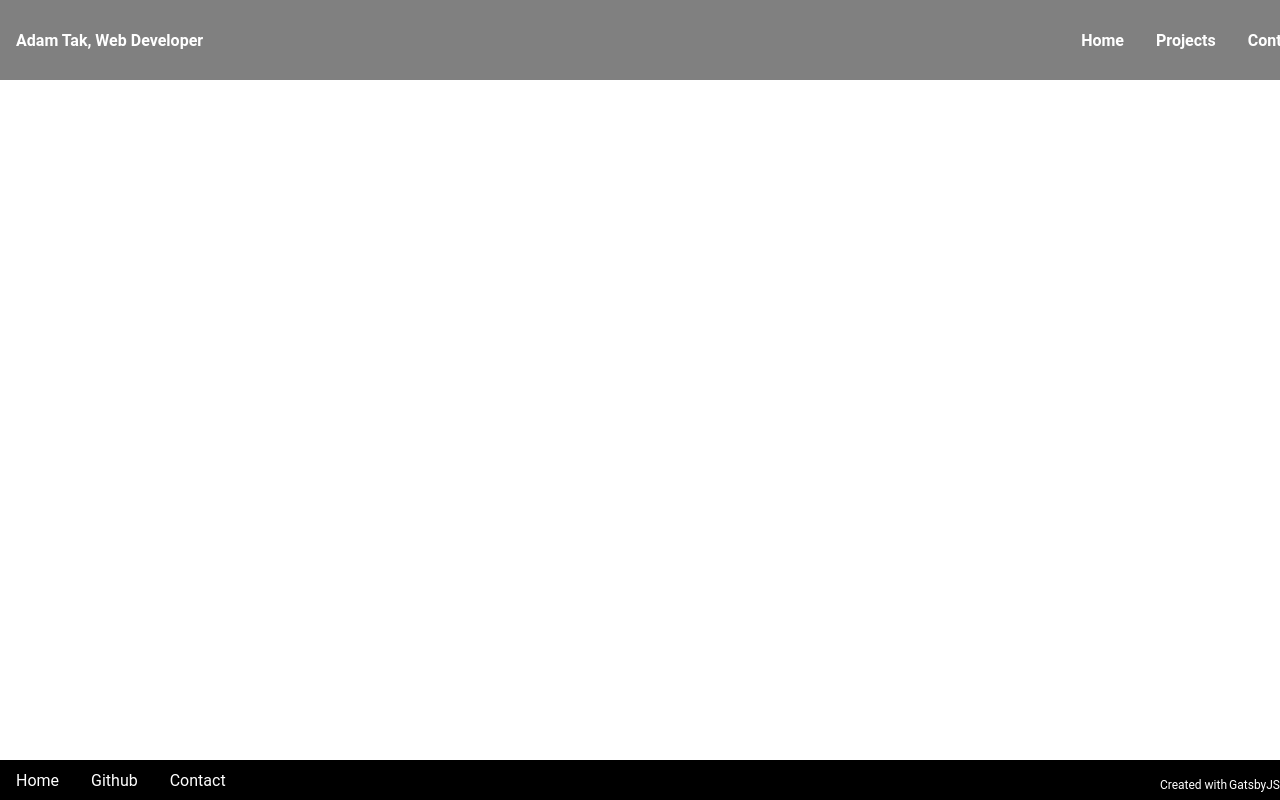
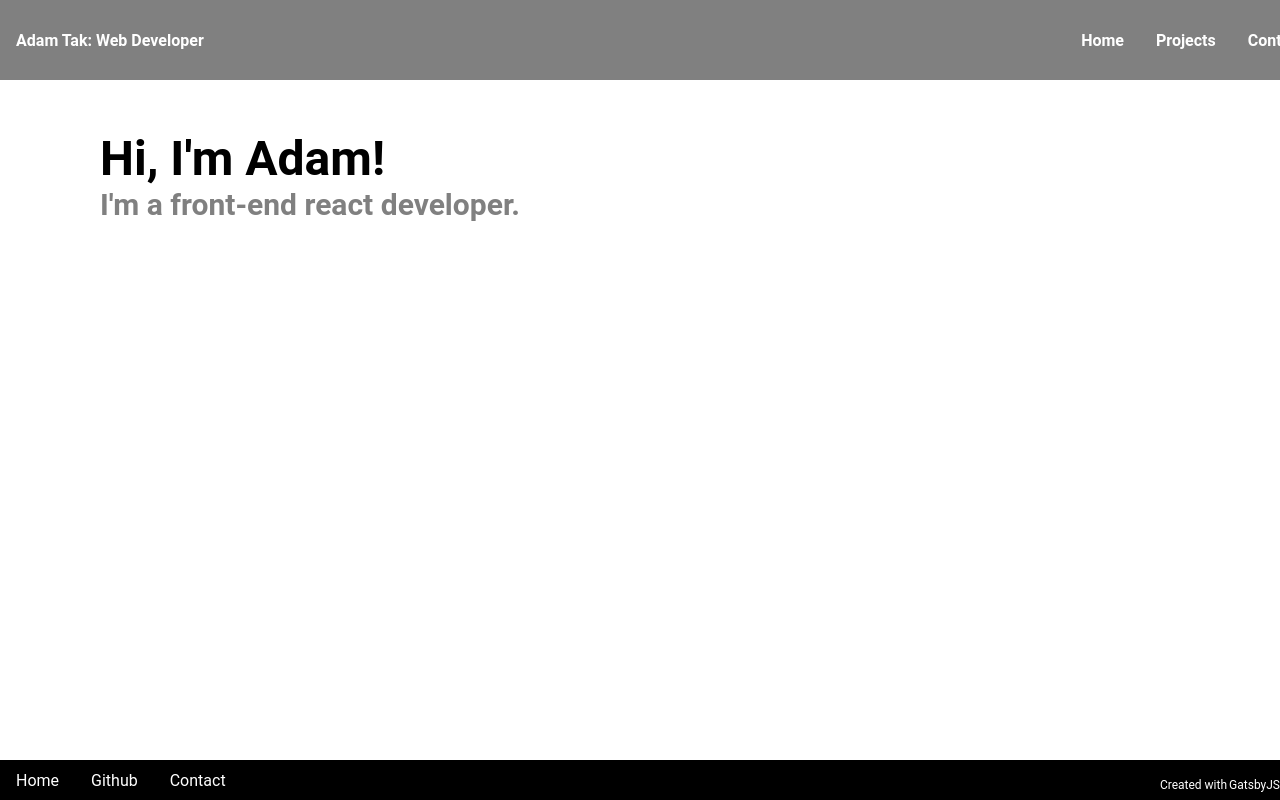
Before and after one commit to AdamDTak2112/adam-tak-portfolio, a Gatsby site: page / in a window 1280 px wide. Shown: the top 800 px of the page. Built offline with nearby package versions, Linux system fonts and the light colour scheme; Gatsby itself is replaced by a stand-in of ours.

Commit message:
added title content to index page

```diff
--- a/src/components/header.js
+++ b/src/components/header.js
@@ -9,8 +9,9 @@ import Img from "gatsby-image"
 const Header = ({ data }) => {
   return (
     //TODO: Fix Img issues
+    //TODO: insert logo created
     <Nav>
-      <NavLink to="/">Adam Tak, Web Developer</NavLink>
+      <NavLink to="/">Adam Tak: Web Developer</NavLink>
 
       <NavMenu>
         {MenuData.map((item, index) => (
--- a/src/pages/index.js
+++ b/src/pages/index.js
@@ -5,7 +5,28 @@ import { graphql } from "gatsby"
 import Layout from "../components/layout"
 
 const IndexPage = () => {
-  return <Layout />
+  return (
+    <Layout>
+      <Main>
+        <Headline>Hi, I'm Adam!{"\n"}</Headline>
+        <AboutMe>I'm a front-end react developer.</AboutMe>
+      </Main>
+    </Layout>
+  )
 }
 
 export default IndexPage
+
+const Main = styled.div`
+  display: flex;
+  padding: 50px 50px 75px 100px;
+  flex-direction: column;
+`
+
+const Headline = styled.h1`
+  font-size: 48px;
+`
+const AboutMe = styled.h2`
+  font-size: 30px;
+  color: grey;
+`
```
